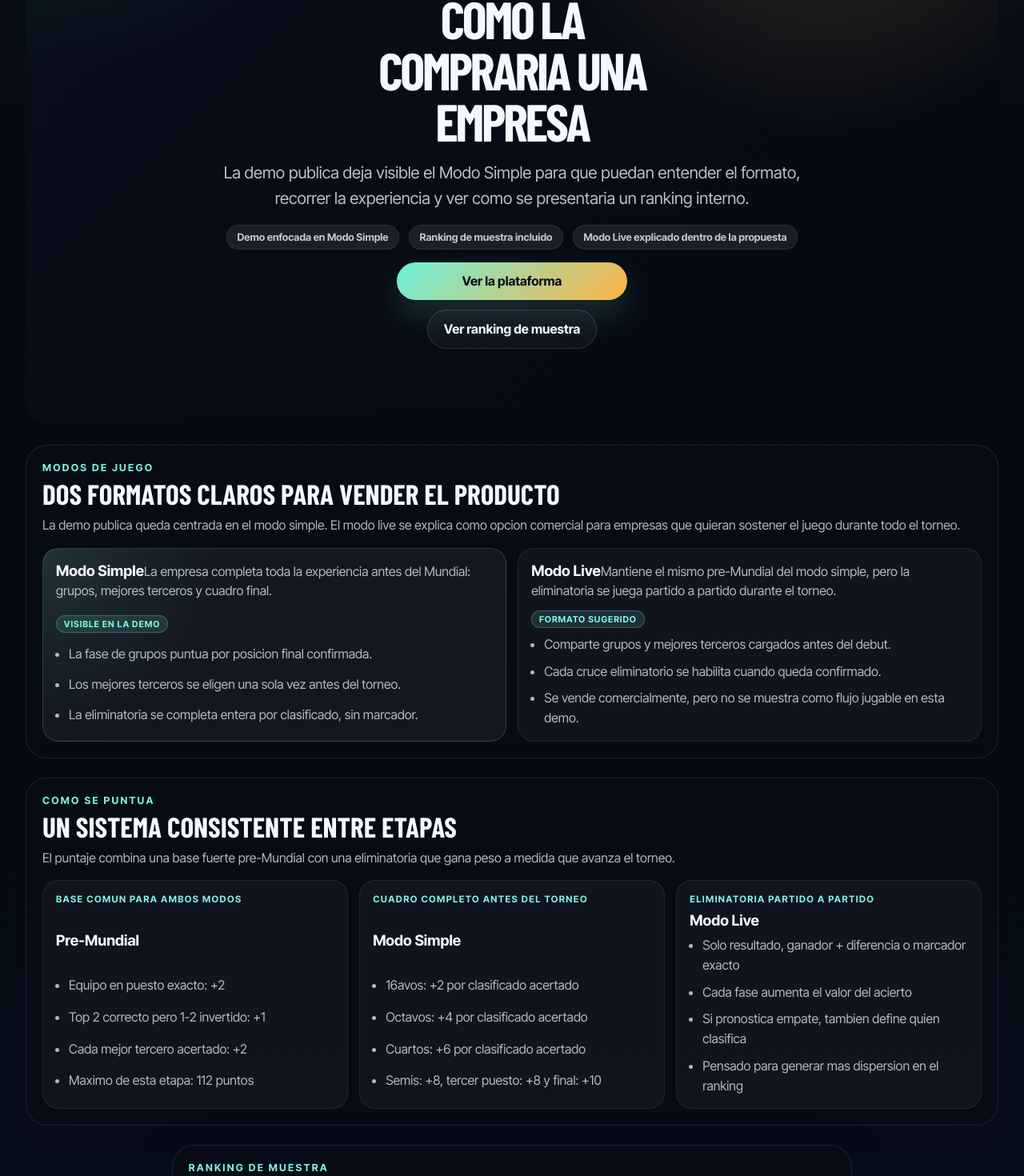
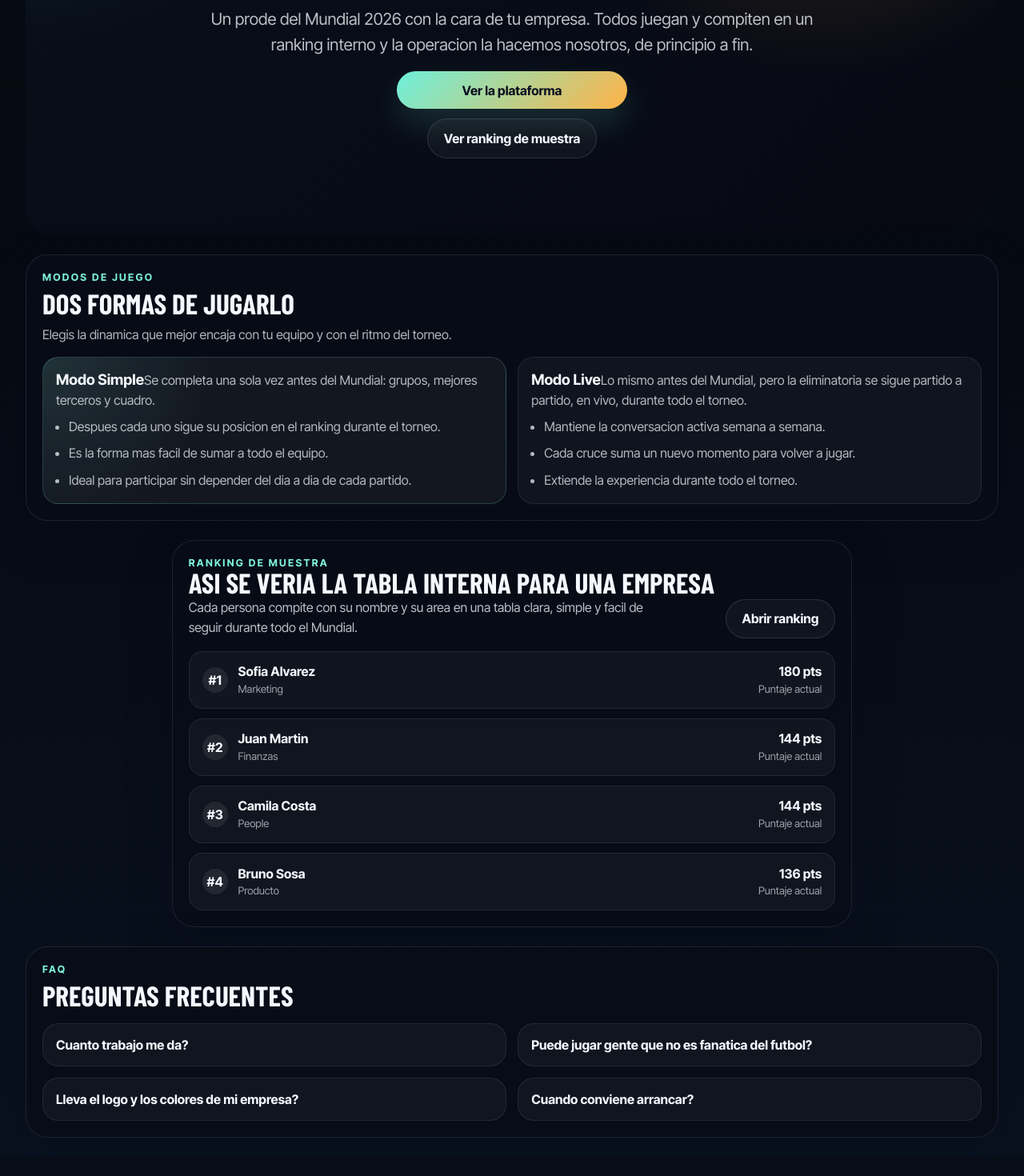
Before and after one commit to Lucas-Descalzo/PRODE-EMPRESAS, a Next.js app: page / in a window 1280 px wide. Shown: the part 615-2085 px from the top of the page at 80% size. After the commit the page ends 2061 px from the top, so only its background shows below. Built offline with nearby package versions, Linux system fonts and the light colour scheme.

Commit message:
Refine prode demo product copy and ranking UX

```diff
--- a/app/layout.tsx
+++ b/app/layout.tsx
@@ -23,9 +23,9 @@ export const viewport: Viewport = {
 };
 
 export const metadata: Metadata = {
-  title: "PRODE EMPRESAS DEMO",
+  title: "PRODE EMPRESAS",
   description:
-    "Demo corporativa para mostrar el prode interactivo con grupos, rankings y cuadro final compartible.",
+    "Prode del Mundial 2026 para equipos y empresas, con ranking interno y cuadro final compartible.",
 };
 
 export default function RootLayout({
--- a/components/demo-ranking.module.css
+++ b/components/demo-ranking.module.css
@@ -157,17 +157,11 @@
 }
 
 .rowSummary {
-  list-style: none;
   display: grid;
   grid-template-columns: auto minmax(0, 1fr) auto;
   gap: 0.85rem;
   align-items: center;
   padding: 0.95rem 1rem;
-  cursor: pointer;
-}
-
-.rowSummary::-webkit-details-marker {
-  display: none;
 }
 
 .rowRank {
--- a/components/fixture-builder.tsx
+++ b/components/fixture-builder.tsx
@@ -577,7 +577,7 @@ export function FixtureBuilder({
                             }`}
                             onClick={() => setGroupPredictionMode(group.id, "matches")}
                           >
-                            Ayuda G/E/P
+                            Pronostico del grupo
                           </button>
                         </div>
                       ) : null}
@@ -1051,7 +1051,6 @@ export function FixtureBuilder({
               type="button"
               className={styles.primaryAction}
               onClick={() => onStepChange(4)}
-              disabled={!isKnockoutReady}
             >
               Ver resumen →
             </button>
--- a/components/landing-page.tsx
+++ b/components/landing-page.tsx
@@ -2,7 +2,7 @@
 
 import Image from "next/image";
 import Link from "next/link";
-import { useEffect, useMemo, useState } from "react";
+import { useEffect, useState } from "react";
 
 import { getDemoLeaderboardPreview } from "@/lib/demo-ranking";
 
@@ -34,81 +34,46 @@ function getCountdown() {
 const playModes = [
   {
     title: "Modo Simple",
-    tag: "Visible en la demo",
     copy:
-      "La empresa completa toda la experiencia antes del Mundial: grupos, mejores terceros y cuadro final.",
+      "Se completa una sola vez antes del Mundial: grupos, mejores terceros y cuadro.",
     points: [
-      "La fase de grupos puntua por posicion final confirmada.",
-      "Los mejores terceros se eligen una sola vez antes del torneo.",
-      "La eliminatoria se completa entera por clasificado, sin marcador.",
+      "Despues cada uno sigue su posicion en el ranking durante el torneo.",
+      "Es la forma mas facil de sumar a todo el equipo.",
+      "Ideal para participar sin depender del dia a dia de cada partido.",
     ],
   },
   {
     title: "Modo Live",
-    tag: "Formato sugerido",
     copy:
-      "Mantiene el mismo pre-Mundial del modo simple, pero la eliminatoria se juega partido a partido durante el torneo.",
+      "Lo mismo antes del Mundial, pero la eliminatoria se sigue partido a partido, en vivo, durante todo el torneo.",
     points: [
-      "Comparte grupos y mejores terceros cargados antes del debut.",
-      "Cada cruce eliminatorio se habilita cuando queda confirmado.",
-      "Se vende comercialmente, pero no se muestra como flujo jugable en esta demo.",
-    ],
-  },
-];
-
-const scoringBlocks = [
-  {
-    title: "Pre-Mundial",
-    subtitle: "Base comun para ambos modos",
-    items: [
-      "Equipo en puesto exacto: +2",
-      "Top 2 correcto pero 1-2 invertido: +1",
-      "Cada mejor tercero acertado: +2",
-      "Maximo de esta etapa: 112 puntos",
-    ],
-  },
-  {
-    title: "Modo Simple",
-    subtitle: "Cuadro completo antes del torneo",
-    items: [
-      "16avos: +2 por clasificado acertado",
-      "Octavos: +4 por clasificado acertado",
-      "Cuartos: +6 por clasificado acertado",
-      "Semis: +8, tercer puesto: +8 y final: +10",
-    ],
-  },
-  {
-    title: "Modo Live",
-    subtitle: "Eliminatoria partido a partido",
-    items: [
-      "Solo resultado, ganador + diferencia o marcador exacto",
-      "Cada fase aumenta el valor del acierto",
-      "Si pronostica empate, tambien define quien clasifica",
-      "Pensado para generar mas dispersion en el ranking",
+      "Mantiene la conversacion activa semana a semana.",
+      "Cada cruce suma un nuevo momento para volver a jugar.",
+      "Extiende la experiencia durante todo el torneo.",
     ],
   },
 ];
 
 const faqItems = [
   {
-    question: "Que muestra exactamente esta demo?",
+    question: "Cuanto trabajo me da?",
     answer:
-      "Muestra la plataforma como la veria una empresa en el modo simple: home, flujo de prediccion, ranking de muestra y formato general del producto.",
+      "Cero. Nosotros configuramos, cargamos y operamos todo. Vos solo compartis el link con tu equipo.",
   },
   {
-    question: "El G/E/P suma puntos por si solo?",
+    question: "Puede jugar gente que no es fanatica del futbol?",
     answer:
-      "No. En grupos funciona como ayuda opcional para pensar el orden final. Lo que puntua realmente es la posicion final confirmada de cada equipo en su grupo.",
+      "Si. Se completa una vez y listo; no hace falta saber de futbol para participar.",
   },
   {
-    question: "Por que el modo live no se simula completo en la demo?",
+    question: "Lleva el logo y los colores de mi empresa?",
     answer:
-      "Porque antes del Mundial no existe una forma natural de navegar toda la eliminatoria live. Se explica como formato sugerido, pero la experiencia visible queda enfocada en el modo simple.",
+      "Si. La plataforma se personaliza con la identidad de tu marca.",
   },
   {
-    question: "Que se ve en el ranking?",
+    question: "Cuando conviene arrancar?",
     answer:
-      "Una tabla interna con nombres de ejemplo, puntaje total y desglose por etapas. Es la profundidad justa para mostrar el producto sin volverlo tecnico ni pesado.",
+      "Antes del 11 de junio. Cuanto antes, mejor, para que el equipo tenga tiempo de cargar.",
   },
 ];
 
@@ -133,15 +98,6 @@ export function LandingPage() {
     return () => window.clearInterval(intervalId);
   }, []);
 
-  const heroPills = useMemo(
-    () => [
-      "Demo enfocada en Modo Simple",
-      "Ranking de muestra incluido",
-      "Modo Live explicado dentro de la propuesta",
-    ],
-    [],
-  );
-
   return (
     <main className={styles.pageShell}>
       <header className={styles.landingTopBar}>
@@ -154,12 +110,11 @@ export function LandingPage() {
             className={styles.headerBrandLogo}
             priority
           />
-          <span>PRODE EMPRESAS DEMO</span>
+          <span>PRODE EMPRESAS</span>
         </Link>
 
         <nav className={styles.landingTopNav} aria-label="Navegacion de producto">
           <a href="#modos-de-juego">Modos de juego</a>
-          <a href="#como-se-puntua">Como se puntua</a>
           <a href="#faq-demo">FAQ</a>
         </nav>
 
@@ -168,7 +123,7 @@ export function LandingPage() {
             Ranking
           </Link>
           <Link href="/mi-prediccion" className={styles.primaryAction}>
-            Ver demo
+            Ver la plataforma
           </Link>
         </div>
       </header>
@@ -219,20 +174,12 @@ export function LandingPage() {
             />
           </div>
 
-          <p className={styles.eyebrow}>Demo del producto</p>
-          <h1 className={styles.heroTitle}>Mostra la plataforma tal como la compraria una empresa</h1>
+          <p className={styles.eyebrow}>Prode corporativo</p>
+          <h1 className={styles.heroTitle}>Vivan el Mundial en equipo</h1>
           <p className={styles.heroCopy}>
-            La demo publica deja visible el Modo Simple para que puedan entender el formato,
-            recorrer la experiencia y ver como se presentaria un ranking interno.
+            Un prode del Mundial 2026 con la cara de tu empresa. Todos juegan y compiten en un
+            ranking interno y la operacion la hacemos nosotros, de principio a fin.
           </p>
-
-          <div className={styles.landingPillRow}>
-            {heroPills.map((pill) => (
-              <span key={pill} className={styles.landingPill}>
-                {pill}
-              </span>
-            ))}
-          </div>
 
           <div className={styles.heroActions}>
             <Link href="/mi-prediccion" className={styles.primaryAction}>
@@ -243,7 +190,7 @@ export function LandingPage() {
             </Link>
             {hasDraft ? (
               <Link href="/mi-prediccion" className={styles.secondaryAction}>
-                Continuar demo
+                Continuar mi prediccion
               </Link>
             ) : null}
           </div>
@@ -253,11 +200,8 @@ export function LandingPage() {
       <section id="modos-de-juego" className={styles.landingInfoSection}>
         <div className={styles.landingSectionHeader}>
           <p className={styles.sectionEyebrow}>Modos de juego</p>
-          <h2>Dos formatos claros para vender el producto</h2>
-          <p>
-            La demo publica queda centrada en el modo simple. El modo live se explica como opcion
-            comercial para empresas que quieran sostener el juego durante todo el torneo.
-          </p>
+          <h2>Dos formas de jugarlo</h2>
+          <p>Elegis la dinamica que mejor encaja con tu equipo y con el ritmo del torneo.</p>
         </div>
 
         <div className={styles.landingInfoGrid}>
@@ -273,37 +217,11 @@ export function LandingPage() {
                   <strong>{mode.title}</strong>
                   <span>{mode.copy}</span>
                 </div>
-                <em>{mode.tag}</em>
               </div>
 
               <ul className={styles.landingInfoList}>
                 {mode.points.map((point) => (
                   <li key={point}>{point}</li>
-                ))}
-              </ul>
-            </article>
-          ))}
-        </div>
-      </section>
-
-      <section id="como-se-puntua" className={styles.landingInfoSection}>
-        <div className={styles.landingSectionHeader}>
-          <p className={styles.sectionEyebrow}>Como se puntua</p>
-          <h2>Un sistema consistente entre etapas</h2>
-          <p>
-            El puntaje combina una base fuerte pre-Mundial con una eliminatoria que gana peso a
-            medida que avanza el torneo.
-          </p>
-        </div>
-
-        <div className={styles.landingScoringGrid}>
-          {scoringBlocks.map((block) => (
-            <article key={block.title} className={styles.landingScoringCard}>
-              <p className={styles.landingScoringEyebrow}>{block.subtitle}</p>
-              <strong>{block.title}</strong>
-              <ul className={styles.landingInfoList}>
-                {block.items.map((item) => (
-                  <li key={item}>{item}</li>
                 ))}
               </ul>
             </article>
@@ -317,8 +235,8 @@ export function LandingPage() {
             <p className={styles.sectionEyebrow}>Ranking de muestra</p>
             <h2>Asi se veria la tabla interna para una empresa</h2>
             <p className={styles.heroCopy}>
-              La idea no es simular usuarios reales, sino mostrar de forma clara como se verian el
-              puntaje, las posiciones y el desglose por etapas.
+              Cada persona compite con su nombre y su area en una tabla clara, simple y facil de
+              seguir durante todo el Mundial.
             </p>
           </div>
           <Link href="/ranking" className={styles.secondaryAction}>
@@ -336,17 +254,7 @@ export function LandingPage() {
               </div>
               <div className={styles.demoRankingPreviewPoints}>
                 <strong>{row.total} pts</strong>
-                <span>
-                  {row.groupExactPositionPoints + row.groupTopTwoPoints + row.bestThirdPoints}{" "}
-                  pre-Mundial +{" "}
-                  {row.roundOf32Points +
-                    row.roundOf16Points +
-                    row.quarterFinalPoints +
-                    row.semiFinalPoints +
-                    row.thirdPlaceMatchPoints +
-                    row.finalPoints}{" "}
-                  cuadro
-                </span>
+                <span>Puntaje actual</span>
               </div>
             </article>
           ))}
@@ -356,7 +264,7 @@ export function LandingPage() {
       <section id="faq-demo" className={styles.landingInfoSection}>
         <div className={styles.landingSectionHeader}>
           <p className={styles.sectionEyebrow}>FAQ</p>
-          <h2>Preguntas que conviene responder en la misma demo</h2>
+          <h2>Preguntas frecuentes</h2>
         </div>
 
         <div className={styles.landingFaqGrid}>
```
Also changed, not shown: components/demo-ranking-page.tsx (+8 -91 lines), components/world-cup-app.tsx (+6 -9 lines).
